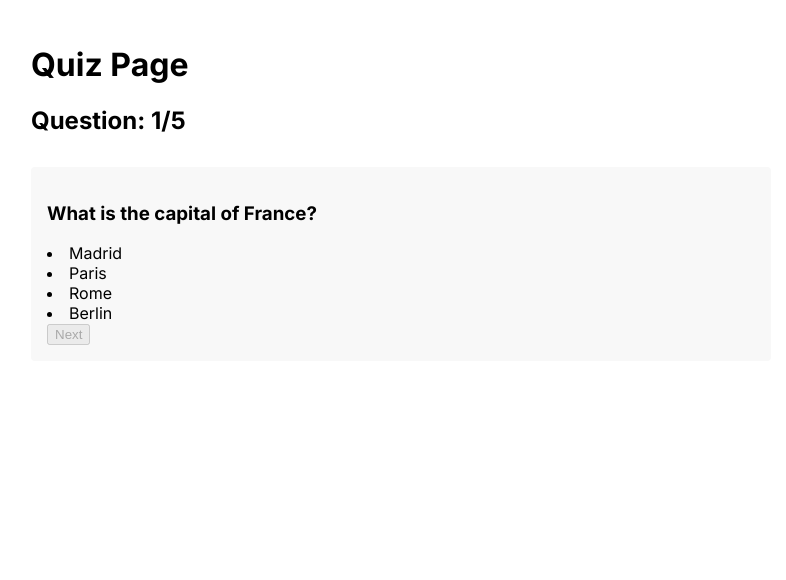
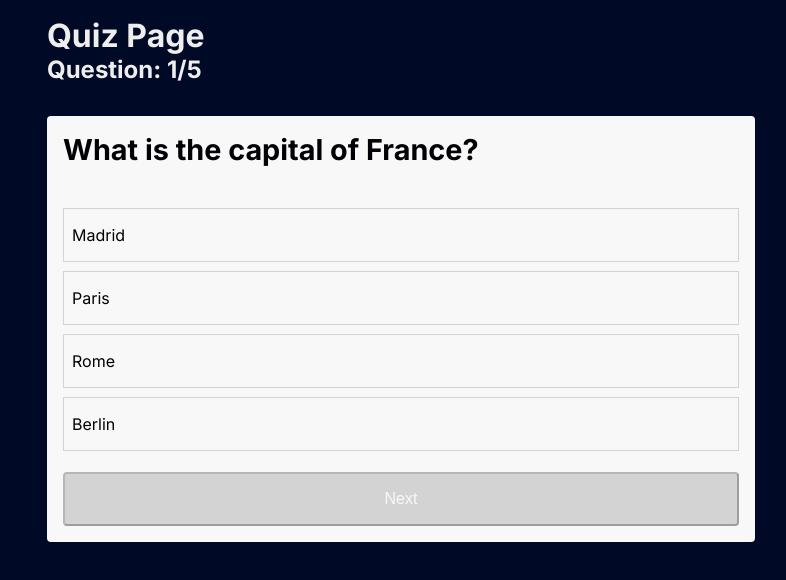
Before and after one commit to waleedd32/nextjs-quiz-app, a Next.js app: page /quiz in a window 1280 px wide. Shown: the top 580 px of the page, without its empty margins (239-1025 px from the left). Built offline with nearby package versions, Linux system fonts and the light colour scheme.

Commit message:
Update global styles and refine styling for quiz elements

```diff
--- a/app/globals.css
+++ b/app/globals.css
@@ -1,3 +1,54 @@
+* {
+  box-sizing: border-box;
+  padding: 0;
+  margin: 0;
+}
+
+html,
+body {
+  overflow-x: hidden;
+  background-color: #000925;
+}
+
+main {
+  padding: 1rem;
+}
+
+h1,
+h2 {
+  color: #eee;
+}
+
+h3 {
+  padding-bottom: 2rem;
+  color: #000105;
+  font-size: 1.8rem;
+}
+
+button {
+  padding: 16px 8px;
+  width: 100%;
+  margin-top: 12px;
+  font-size: 1rem;
+  border-radius: 4px;
+  cursor: pointer;
+  background-color: #808080;
+  color: #f8f8f8;
+}
+
+.btn-disabled {
+  background-color: lightgray;
+}
+
+li {
+  list-style-type: none;
+  cursor: pointer;
+  margin: 9px 0;
+  padding: 16px 8px;
+  color: #000105;
+  border: 1px solid lightgray;
+}
+
 .li-hover:hover {
   background-color: #d8d8d8;
   columns: #fff;
@@ -21,3 +72,7 @@
   margin-top: 2rem;
   border-radius: 4px;
 }
+
+.container p {
+  padding: 8px 0;
+}
```
